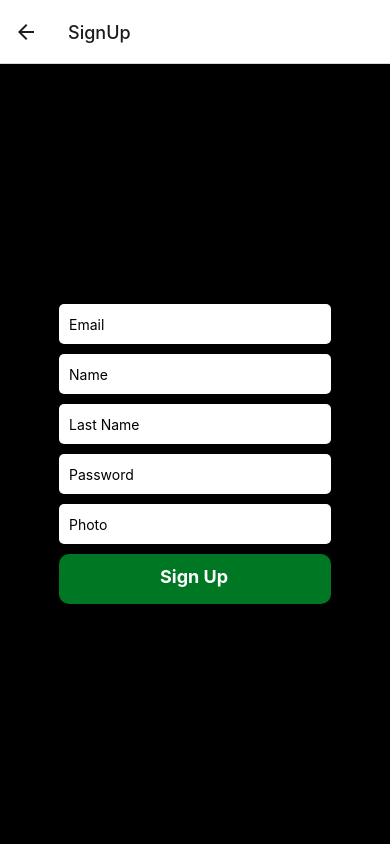
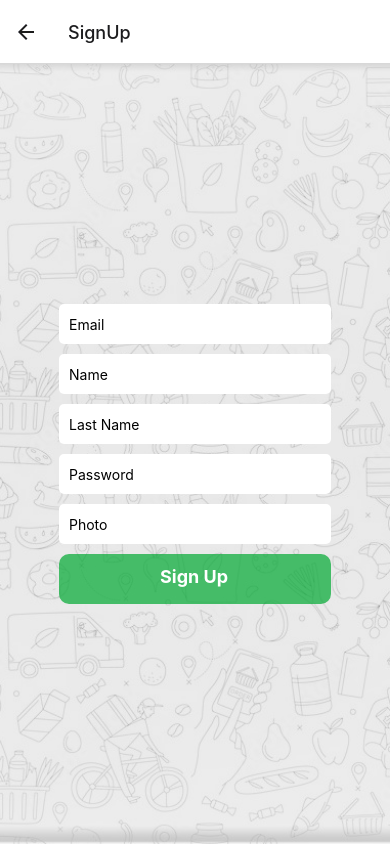
Before and after one commit to expressbuymh/front_mobile, a React Native app: screen /SignUp in a window 390 px wide. Built offline with nearby package versions, Linux system fonts and the light colour scheme.

Commit message:
Vista signin y Sigup con estilo, falta logo

```diff
--- a/src/page/Home.jsx
+++ b/src/page/Home.jsx
@@ -1,5 +1,5 @@
 import React, { useState } from 'react'
-import { View, StyleSheet, Text, TouchableOpacity, TextInput } from 'react-native'
+import { View, StyleSheet, Text, TouchableOpacity, TextInput, ImageBackground } from 'react-native'
 import { SignInForm } from '../components/SignInForm'
 import { HomeProducts } from './HomeProducts'
 
@@ -14,7 +14,10 @@ export const Home = ({ navigation }) => {
   return (
     <>
 
-      <View style={styles.container}>
+      <ImageBackground
+        style={styles.container}
+        source={require('../../assets/forms.jpg')}
+      >
         <View style={styles.contentContainer}>
           <SignInForm navigation={navigation} />
           <View style={styles.containSignUp}>
@@ -24,7 +27,7 @@ export const Home = ({ navigation }) => {
             </TouchableOpacity>
           </View>
         </View>
-      </View>
+      </ImageBackground>
     </>
   )
 }
@@ -41,7 +44,7 @@ const styles = StyleSheet.create({
     flex: 1,
     justifyContent: 'center',
     alignItems: 'center',
-    paddingTop: 50, // CAMBIAR MAÑANA LA WEA
+    backgroundColor: 'rgba(255,255,255, 0.6)'
   },
   containSignUp: {
     flexDirection: 'row',
@@ -52,7 +55,7 @@ const styles = StyleSheet.create({
   fullscreenButtonText: {
     fontSize: 16,
     fontWeight: 'bold',
-    color: 'black',
+    color: 'rgba(13, 13, 125, 0.7)',
     textAlign: 'center',
   },
 });
--- a/src/page/SignUpForm.jsx
+++ b/src/page/SignUpForm.jsx
@@ -11,11 +11,6 @@ export const SignUpForm = ({ navigation }) => {
   const [email, setEmail] = useState('')
   const [password, setPassword] = useState('')
   const [photo, setPhoto] = useState('')
-
-  const handlePressSignUp = () => {
-    //navigation.navigate('SignUp')
-    console.log('PIPO2')
-  }
 
   const handleSignUp = () => {
     console.log('Nombre:', name);
@@ -46,14 +41,9 @@ export const SignUpForm = ({ navigation }) => {
 
   return (
     <>
-      {/* <Text>SignUpForm</Text>
-      <TouchableOpacity style={styles.fullscreenButton} onPress={handlePressSignUp}>
-        <Text style={styles.fullscreenButtonText} >Sign</Text>
-      </TouchableOpacity> */}
-
       <View style={styles.container}>
         <ImageBackground
-          /* source={require('../../assets/image/form.webp')} */
+          source={require('../../assets/forms.jpg')}
           style={styles.background}
           imageStyle={styles.backgroundImage}
         >
@@ -107,7 +97,6 @@ const styles = StyleSheet.create({
     flex: 1,
     justifyContent: 'center',
     alignItems: 'center',
-    backgroundColor: 'black',
   },
   fullscreenButton: {
     backgroundColor: '#ffffff',
```
Also changed, not shown: assets/forms.jpg (added).
